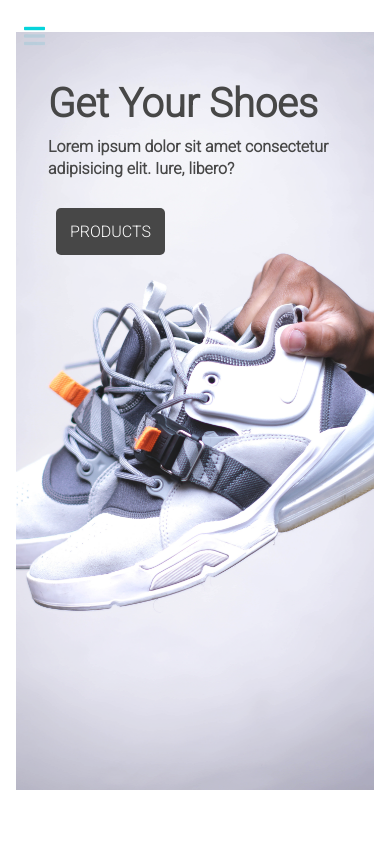
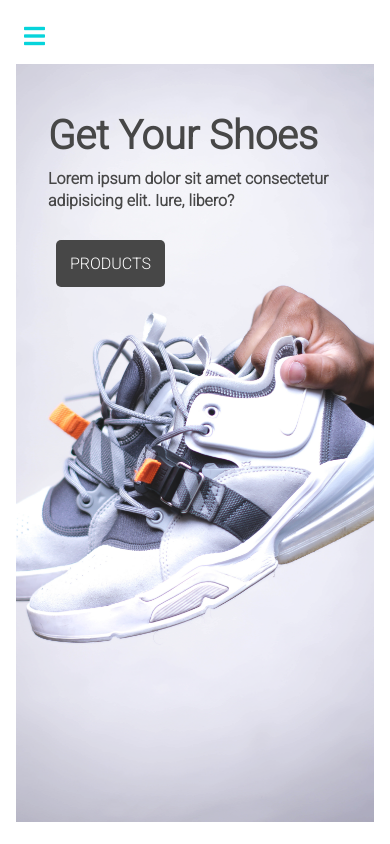
Before and after one commit to JockeHTML/shoppingCart-project, a React (Create React App) app: page / in a window 390 px wide. Built offline with nearby package versions, Linux system fonts and the light colour scheme.

Commit message:
hamburger keep bugging with top padding, hopefully fixed

```diff
--- a/src/Components/Home/Home.module.css
+++ b/src/Components/Home/Home.module.css
@@ -59,6 +59,6 @@ h3 {
     font-size: 1rem;
   }
   .wrapper {
-    padding: 1rem 1rem 1rem 1rem;
+    padding: 3rem 1rem 1rem 1rem;
   }
 }
--- a/src/Components/Nav/Nav.js
+++ b/src/Components/Nav/Nav.js
@@ -42,8 +42,6 @@ function Nav({shoesAdded}) {
                 </ul> : null }
             </div>
 
-
-
             <div className={styles.links}>
                 <h1>JOKÉ SHOES</h1>
                 <ul>
--- a/src/Components/Nav/Nav.module.css
+++ b/src/Components/Nav/Nav.module.css
@@ -126,7 +126,7 @@ ul {
   .links {
     display: none;
   }
-  .wrapper {
-    padding-bottom: 1rem;
+  nav {
+    margin-bottom: 1rem;
   }
 }
```
Also changed, not shown: 1 other file (tests, documents, lock files or other folders).
